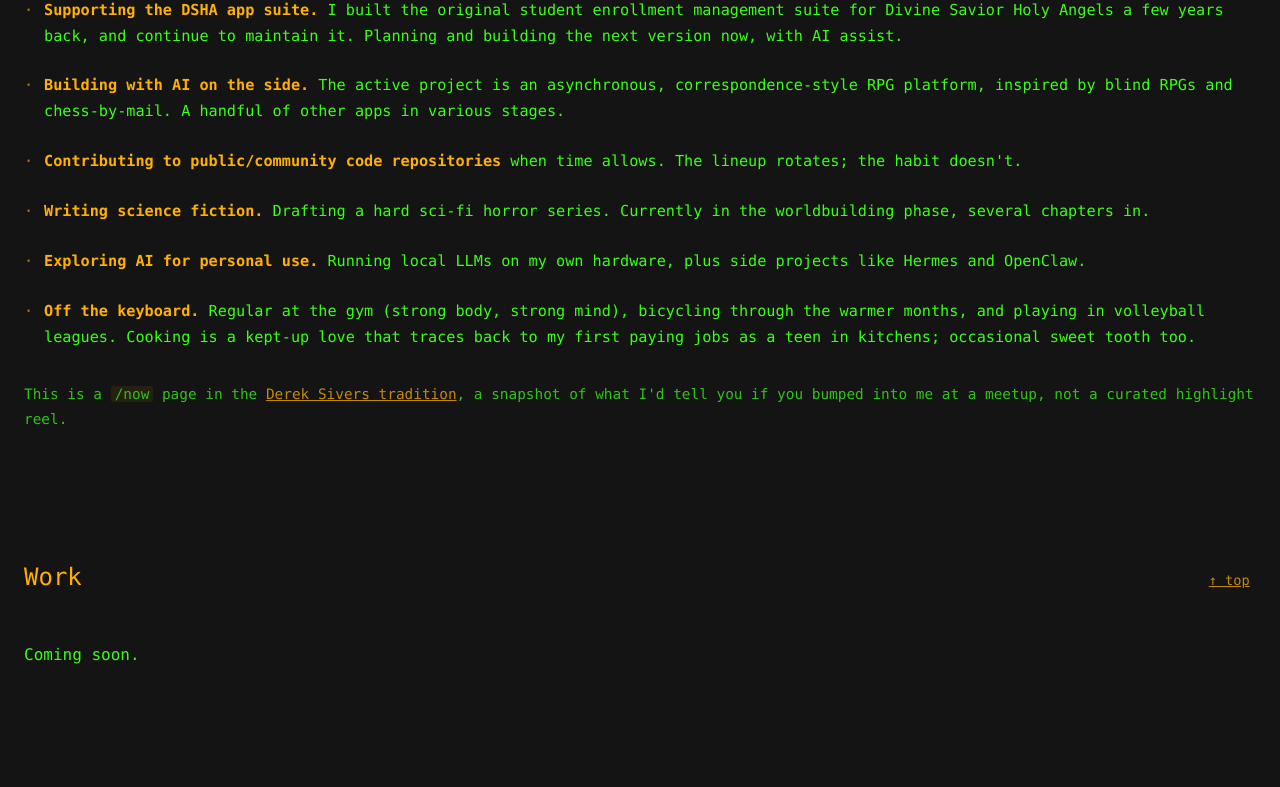
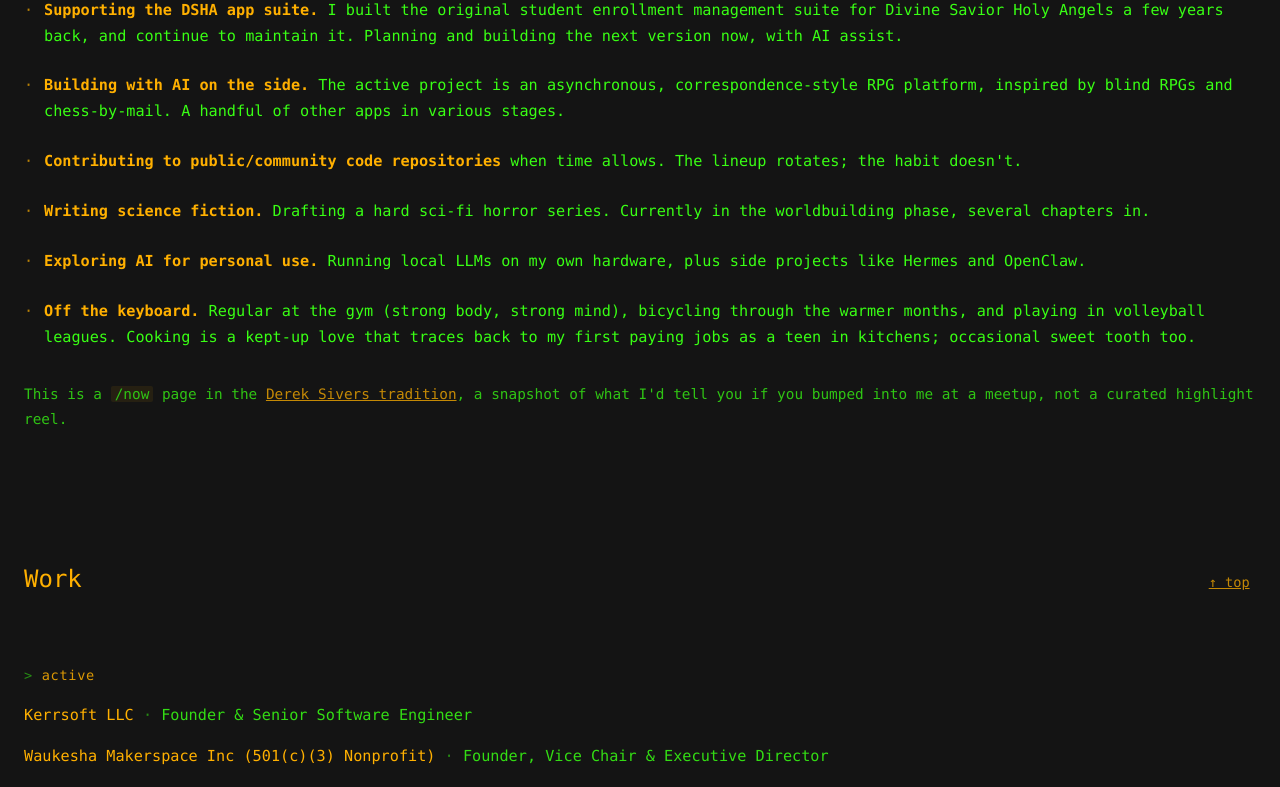
Before and after one commit to masterprompt/caseykerr.dev, a Next.js app: page / in a window 1280 px wide. Shown: the part 1993-2780 px from the top of the page. Built offline with nearby package versions, Linux system fonts and the light colour scheme; no server answers.

Commit message:
finalizations

```diff
--- /dev/null
+++ b/content/featured-work.json
@@ -0,0 +1,26 @@
+[
+  {
+    "label": "active",
+    "ids": [
+      "kerrsoft",
+      "waukesha_makerspace",
+      "dsha_kerrsoft"
+    ]
+  },
+  {
+    "label": "recent",
+    "ids": [
+      "sollis_health",
+      "sophos",
+      "snapsheet",
+      "northwestern_mutual"
+    ]
+  },
+  {
+    "label": "earlier",
+    "ids": [
+      "tangatek",
+      "signicast"
+    ]
+  }
+]
--- a/src/app/globals.css
+++ b/src/app/globals.css
@@ -304,6 +304,69 @@ body::after {
   color: var(--terminal-accent);
   font-size: 1.5rem;
   margin-bottom: 2rem;
+}
+
+/* Work section — scannable selected-work panel grouped by recency.
+ * No dates by design; LinkedIn carries the full chronology. */
+.work-section {
+  background: var(--terminal-bg);
+  color: var(--terminal-fg);
+  font-family: var(--terminal-font);
+  font-size: 0.95rem;
+  line-height: 1.7;
+  padding: 4rem 1.5rem;
+}
+
+.work-section h2 {
+  color: var(--terminal-accent);
+  font-size: 1.5rem;
+  margin-bottom: 2rem;
+}
+
+.work-groups {
+  display: flex;
+  flex-direction: column;
+  gap: 2rem;
+}
+
+.work-group-label {
+  color: var(--terminal-accent);
+  font-size: 0.85rem;
+  text-transform: lowercase;
+  letter-spacing: 0.05em;
+  margin-bottom: 0.75rem;
+  opacity: 0.85;
+}
+
+.work-group-label::before {
+  content: "> ";
+  color: var(--terminal-fg);
+  opacity: 0.6;
+}
+
+.work-list {
+  list-style: none;
+  margin: 0;
+  padding: 0;
+  display: flex;
+  flex-direction: column;
+  gap: 0.4rem;
+}
+
+.work-item {
+  padding: 0.25rem 0;
+}
+
+.work-item-company {
+  color: var(--terminal-accent);
+}
+
+.work-item-sep {
+  opacity: 0.5;
+}
+
+.work-item-title {
+  opacity: 0.85;
 }
 
 .about-prose p + p {
--- a/src/app/layout.tsx
+++ b/src/app/layout.tsx
@@ -17,7 +17,7 @@ const geistMono = Geist_Mono({
 });
 
 export const metadata: Metadata = {
-  title: "Casey Kerr",
+  title: "Casey Kerr · Senior Full-Stack & AI Engineer",
   description: "Complexity embedded in simplicity.",
   icons: {
     icon: "/kerrsoft-logo.png",
--- a/src/app/page.tsx
+++ b/src/app/page.tsx
@@ -4,15 +4,16 @@ import { NowSection } from "@/components/sections/NowSection";
 import { ProjectsSection } from "@/components/sections/ProjectsSection";
 import { SectionHeader } from "@/components/sections/SectionHeader";
 import { SkillsSection } from "@/components/sections/SkillsSection";
+import { WorkSection } from "@/components/sections/WorkSection";
 import { Terminal } from "@/components/terminal/Terminal";
 
 // Sections rendered below the Terminal hero. Custom-component sections opt
 // into their own renderer; the rest use the placeholder until the matching
-// content slice lands (future Work).
+// content slice lands.
 const SECTIONS: { id: string; title: string; Component?: () => React.ReactNode }[] = [
   { id: "about", title: "About", Component: AboutSection },
   { id: "now", title: "Now", Component: NowSection },
-  { id: "work", title: "Work" },
+  { id: "work", title: "Work", Component: WorkSection },
   { id: "projects", title: "Projects", Component: ProjectsSection },
   { id: "skills", title: "Skills", Component: SkillsSection },
   { id: "contact", title: "Contact", Component: ContactSection },
--- /dev/null
+++ b/src/components/sections/WorkSection.tsx
@@ -0,0 +1,73 @@
+import featuredWork from "../../../content/featured-work.json";
+import { resume, type ExperienceEntry } from "@/lib/resume";
+
+import { SectionHeader } from "./SectionHeader";
+
+/**
+ * WorkSection
+ *
+ * Scannable "selected work" panel — company + role only, no dates, grouped
+ * by recency. Companion to About (narrative arc), Now (what's current), and
+ * Projects (actual builds). Anyone who needs the full chronological CV has
+ * LinkedIn.
+ *
+ * Curation lives in `content/featured-work.json` — a list of groups, each
+ * with a label and an ordered array of experience IDs. Edit that file to
+ * add, remove, reorder, or relabel anything in this section.
+ *
+ * Current consulting clients are NEVER named here (per feedback memory) —
+ * they're covered by the Kerrsoft umbrella entry.
+ */
+
+type WorkGroup = { label: string; ids: string[] };
+
+const WORK = featuredWork as WorkGroup[];
+
+const EXPERIENCE_BY_ID = new Map<string, ExperienceEntry>(
+  resume.experience.map((e) => [e.id, e]),
+);
+
+function resolveEntries(ids: string[]): ExperienceEntry[] {
+  const out: ExperienceEntry[] = [];
+  for (const id of ids) {
+    const e = EXPERIENCE_BY_ID.get(id);
+    if (!e) {
+      console.warn(
+        `featured-work.json: unknown experience id "${id}" (not present in casey-kerr-portfolio.json)`,
+      );
+      continue;
+    }
+    out.push(e);
+  }
+  return out;
+}
+
+export function WorkSection() {
+  return (
+    <section id="work" className="work-section">
+      <SectionHeader title="Work" />
+      <div className="work-groups">
+        {WORK.map((group) => {
+          const items = resolveEntries(group.ids);
+          if (items.length === 0) return null;
+          return (
+            <div key={group.label} className="work-group">
+              <h3 className="work-group-label">{group.label}</h3>
+              <ul className="work-list">
+                {items.map((e) => (
+                  <li key={e.id} className="work-item">
+                    <span className="work-item-company">{e.company}</span>
+                    <span className="work-item-sep" aria-hidden>
+                      {" · "}
+                    </span>
+                    <span className="work-item-title">{e.title}</span>
+                  </li>
+                ))}
+              </ul>
+            </div>
+          );
+        })}
+      </div>
+    </section>
+  );
+}
--- a/src/components/terminal/commands.ts
+++ b/src/components/terminal/commands.ts
@@ -65,7 +65,10 @@ const whoamiCommand: CommandDef = {
   description: "About Casey in one line",
   run: () => ({
     lines: [
-      { kind: "output", text: "Casey Kerr, senior full-stack engineer" },
+      {
+        kind: "output",
+        text: "Casey Kerr · senior full-stack & AI engineer · Kerrsoft, Waukesha Makerspace",
+      },
     ],
   }),
 };
```
Also changed, not shown: content/casey-kerr-portfolio.json.
